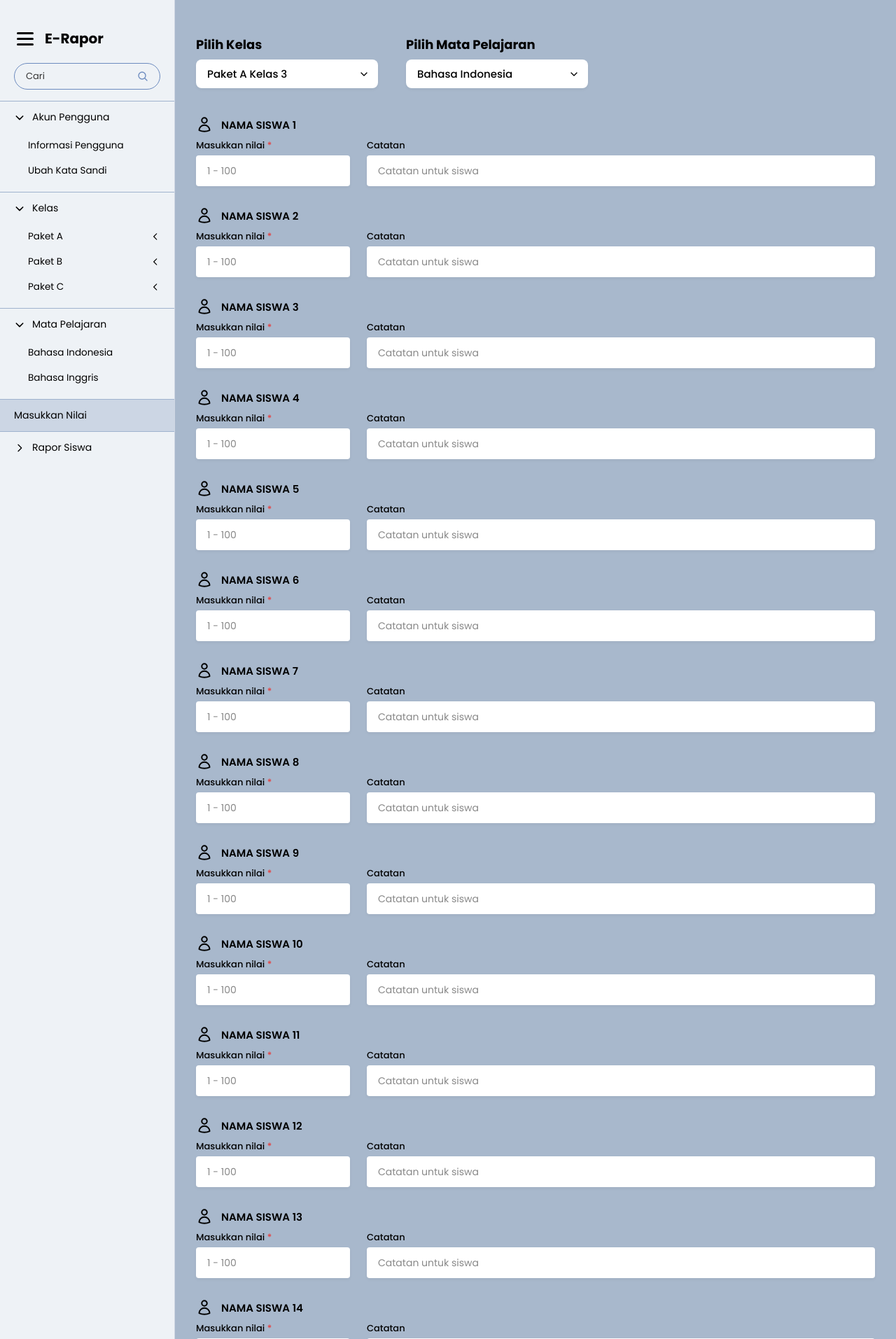
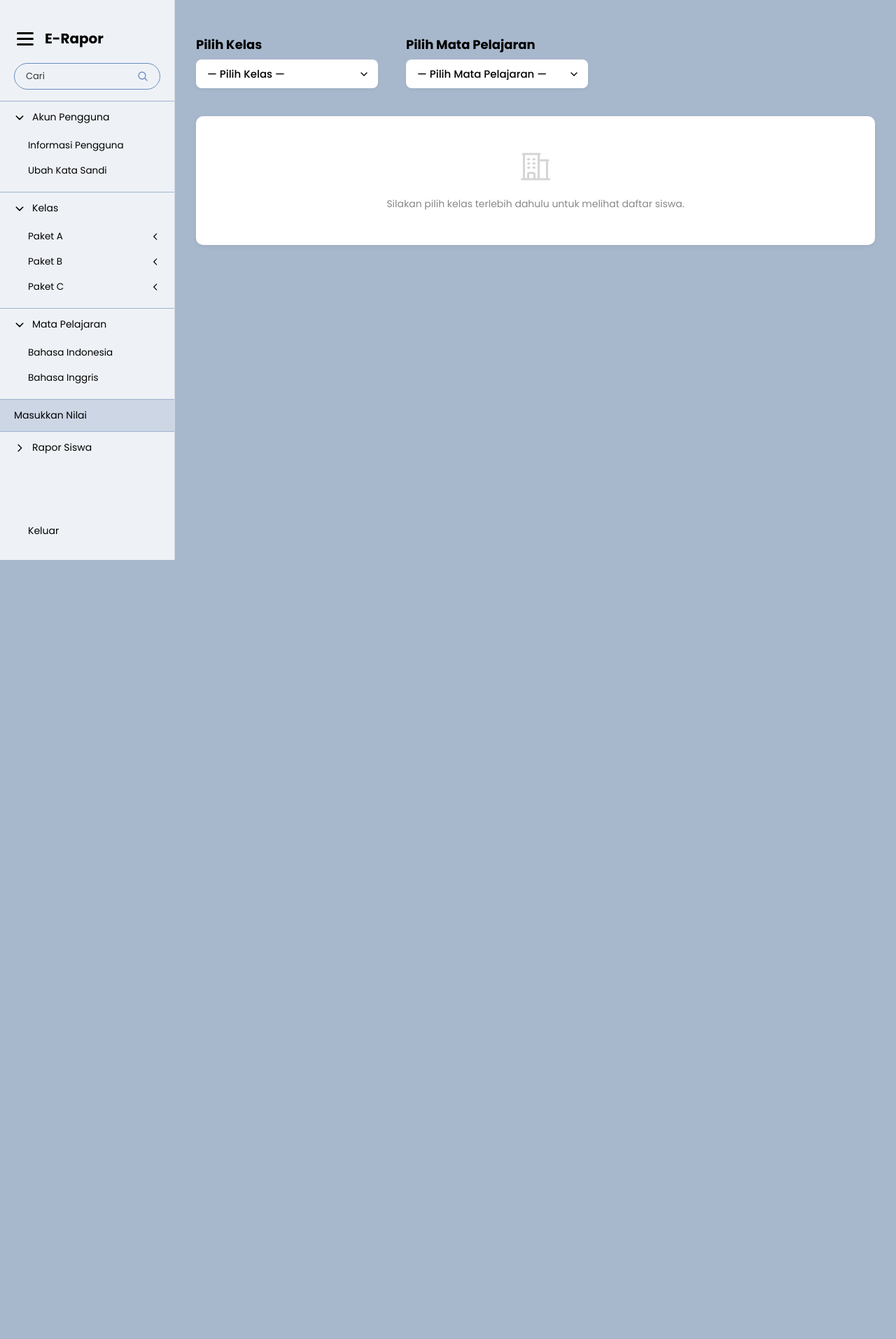
Before and after one commit to Kelompok-5-PPL-23-05/KELOMPOK-E, a Laravel app: page /dashboard in a window 1280 px wide. Shown: the top 1913 px of the page at 70% size. After the commit the page ends 800 px from the top, so only its background shows below. Run offline with Laravel 12, Linux system fonts and the light colour scheme; a user stored in the database is signed in; data comes from the database, SQL or seed files in the repository.

Commit message:
PPLE-5 implementasi dropdown pilih kelas terintegrasi DB dan filter data siswa hybrid (asli & dummy) di dashboard guru

```diff
--- a/Template Laravel/app/Http/Controllers/DashboardController.php
+++ b/Template Laravel/app/Http/Controllers/DashboardController.php
@@ -11,24 +11,36 @@
 class DashboardController extends Controller
 {
     /**
-     * Tampilkan halaman dashboard/homepage
+     * Tampilkan halaman dashboard guru.
+     * Guru memilih kelas via dropdown; daftar siswa difilter berdasarkan kelas terpilih.
      */
     public function index(Request $request)
     {
-        $kelas = Kelas::all();
-        $mataPelajaran = MataPelajaran::all();
+        // Ambil semua kelas dan mata pelajaran dari DB untuk mengisi dropdown
+        $kelasList    = Kelas::orderBy('nama_kelas')->get();
+        $mataPelajaran = MataPelajaran::orderBy('nama_mapel')->get();
 
+        // Pilihan dari query string (?kelas_id=x&mapel_id=y)
         $selectedKelas = $request->get('kelas_id');
         $selectedMapel = $request->get('mapel_id');
 
-        $siswa = collect();
+        // Ambil data kelas terpilih (untuk heading / info)
+        $kelasTerpilih = $selectedKelas
+            ? Kelas::find($selectedKelas)
+            : null;
 
-        for ($i = 1; $i <= 35; $i++) {
-            $siswa->push((object)[
-                'nama_siswa' => 'Nama Siswa '.$i
-            ]);
-        }
+        // Ambil siswa berdasarkan kelas terpilih; kosong jika belum memilih
+        $siswa = $selectedKelas
+            ? Siswa::where('Kelasid_kelas', $selectedKelas)->orderBy('nama_siswa')->get()
+            : collect();
 
-        return view('dashboard', compact('kelas', 'mataPelajaran', 'siswa', 'selectedKelas', 'selectedMapel'));
+        return view('dashboard', compact(
+            'kelasList',
+            'mataPelajaran',
+            'siswa',
+            'selectedKelas',
+            'selectedMapel',
+            'kelasTerpilih'
+        ));
     }
 }
--- a/Template Laravel/resources/views/dashboard.blade.php
+++ b/Template Laravel/resources/views/dashboard.blade.php
@@ -418,57 +418,152 @@
     <!-- ════════════ MAIN CONTENT ════════════ -->
     <main class="main-content">
 
+        {{-- ── Flash Messages ── --}}
+        @if(session('success'))
+            <div style="
+                background-color:#d4edda; color:#155724;
+                border:1px solid #c3e6cb; border-radius:8px;
+                padding:14px 20px; margin-bottom:24px;
+                font-size:14px; font-weight:500;">
+                {{ session('success') }}
+            </div>
+        @endif
+        @if($errors->any())
+            <div style="
+                background-color:#f8d7da; color:#721c24;
+                border:1px solid #f5c6cb; border-radius:8px;
+                padding:14px 20px; margin-bottom:24px;
+                font-size:14px; font-weight:500;">
+                @foreach($errors->all() as $error){{ $error }}<br>@endforeach
+            </div>
+        @endif
+
+        {{-- ── Filter Form (GET) ── --}}
+        <form id="filter-form" method="GET" action="{{ route('dashboard') }}">
+
             <div class="filter-row">
+                {{-- Dropdown Pilih Kelas --}}
                 <div class="filter-group">
-                <label>Pilih Kelas</label>
-                <select class="filter-select">
-                    <option>Paket A Kelas 3</option>
+                    <label for="kelas_id">Pilih Kelas</label>
+                    <select
+                        id="kelas_id"
+                        name="kelas_id"
+                        class="filter-select"
+                        onchange="document.getElementById('filter-form').submit()">
+                        <option value="">— Pilih Kelas —</option>
+                        @foreach($kelasList as $kelas)
+                            <option
+                                value="{{ $kelas->id_kelas }}"
+                                {{ $selectedKelas == $kelas->id_kelas ? 'selected' : '' }}>
+                                {{ $kelas->nama_kelas }}
+                            </option>
+                        @endforeach
                     </select>
                 </div>
 
+                {{-- Dropdown Pilih Mata Pelajaran --}}
                 <div class="filter-group">
-                <label>Pilih Mata Pelajaran</label>
-                <select class="filter-select">
-                    <option>Bahasa Indonesia</option>
+                    <label for="mapel_id">Pilih Mata Pelajaran</label>
+                    <select
+                        id="mapel_id"
+                        name="mapel_id"
+                        class="filter-select"
+                        onchange="document.getElementById('filter-form').submit()">
+                        <option value="">— Pilih Mata Pelajaran —</option>
+                        @foreach($mataPelajaran as $mapel)
+                            <option
+                                value="{{ $mapel->id_mapel }}"
+                                {{ $selectedMapel == $mapel->id_mapel ? 'selected' : '' }}>
+                                {{ $mapel->nama_mapel }}
+                            </option>
+                        @endforeach
                     </select>
                 </div>
             </div>
 
-        <form action="#" method="POST">
+        </form>
+
+        {{-- ── Info heading kelas terpilih ── --}}
+        @if($kelasTerpilih)
+            <p style="font-size:15px; font-weight:600; margin-bottom:20px; color:#2c3e50;">
+                Kelas: {{ $kelasTerpilih->nama_kelas }}
+                <span style="font-weight:400; color:#555;">({{ $siswa->count() }} siswa)</span>
+            </p>
+        @endif
+
+        {{-- ── Prompt jika belum pilih kelas ── --}}
+        @if(!$selectedKelas)
+            <div style="
+                background:#fff; border-radius:10px;
+                padding:48px 24px; text-align:center;
+                box-shadow:0 2px 6px rgba(0,0,0,0.06);
+                color:#888;">
+                <svg style="width:48px;height:48px;margin-bottom:12px;opacity:.35;"
+                     fill="none" viewBox="0 0 24 24" stroke="currentColor">
+                    <path stroke-linecap="round" stroke-linejoin="round" stroke-width="1.5"
+                          d="M2.25 21h19.5m-18-18v18m10.5-18v18m6-13.5V21
+                             M6.75 6.75h.75m-.75 3h.75m-.75 3h.75
+                             m3-6h.75m-.75 3h.75m-.75 3h.75
+                             M6.75 21v-3.375c0-.621.504-1.125 1.125-1.125h2.25
+                             c.621 0 1.125.504 1.125 1.125V21
+                             M3 3h12m-.75 4.5H21m-3.75 0h.008v.008h-.008v-.008z"/>
+                </svg>
+                <p style="font-size:14px;">Silakan pilih kelas terlebih dahulu untuk melihat daftar siswa.</p>
+            </div>
+
+        {{-- ── Form input nilai (tampil setelah kelas dipilih) ── --}}
+        @else
+            <form action="{{ route('nilai.store') }}" method="POST">
+                @csrf
+                <input type="hidden" name="kelas_id" value="{{ $selectedKelas }}">
+                <input type="hidden" name="mapel_id" value="{{ $selectedMapel }}">
 
                 <div class="student-list">
 
-    @for($i = 1; $i <= 35; $i++)
+                    {{-- ── Siswa nyata dari database (dengan nama) ── --}}
+                    @foreach($siswa as $s)
                     <div class="student-row">
                         <div class="student-name">
                             <svg fill="none" viewBox="0 0 24 24" stroke="currentColor">
                                 <path stroke-linecap="round" stroke-linejoin="round"
                                     d="M15.75 6a3.75 3.75 0 11-7.5 0 3.75 3.75 0 017.5 0zM4.501 20.118a7.5 7.5 0 0114.998 0A17.933 17.933 0 0112 21.75c-2.676 0-5.216-.584-7.499-1.632z"/>
                             </svg>
+                            {{ strtoupper($s->nama_siswa) }}
+                        </div>
+                        <div class="input-row">
+                            <div class="input-group nilai">
+                                <label>Masukkan nilai <span class="required">*</span></label>
+                                <input type="number" class="form-input" placeholder="1 - 100"
+                                       min="1" max="100" oninput="batasNilai(this)">
+                            </div>
+                            <div class="input-group catatan">
+                                <label>Catatan</label>
+                                <input type="text" class="form-input" placeholder="Catatan untuk siswa">
+                            </div>
+                        </div>
+                    </div>
+                    @endforeach
 
+                    {{-- ── Sisa slot kosong sampai 35 ── --}}
+                    @for($i = $siswa->count() + 1; $i <= 35; $i++)
+                    <div class="student-row">
+                        <div class="student-name">
+                            <svg fill="none" viewBox="0 0 24 24" stroke="currentColor">
+                                <path stroke-linecap="round" stroke-linejoin="round"
+                                    d="M15.75 6a3.75 3.75 0 11-7.5 0 3.75 3.75 0 017.5 0zM4.501 20.118a7.5 7.5 0 0114.998 0A17.933 17.933 0 0112 21.75c-2.676 0-5.216-.584-7.499-1.632z"/>
+                            </svg>
                             NAMA SISWA {{ $i }}
                         </div>
-
                         <div class="input-row">
-
                             <div class="input-group nilai">
                                 <label>Masukkan nilai <span class="required">*</span></label>
-
-                <input
-                    type="number"
-                    class="form-input"
-                    placeholder="1 - 100"
-                    min="1"
-                    max="100"
-                    oninput="batasNilai(this)">
+                                <input type="number" class="form-input" placeholder="1 - 100"
+                                       min="1" max="100" oninput="batasNilai(this)">
                             </div>
-
                             <div class="input-group catatan">
                                 <label>Catatan</label>
-
                                 <input type="text" class="form-input" placeholder="Catatan untuk siswa">
                             </div>
-
                         </div>
                     </div>
                     @endfor
@@ -478,8 +573,9 @@
                 <div class="submit-wrapper">
                     <button type="button" class="btn-submit">Submit</button>
                 </div>
+            </form>
+        @endif
 
-</form>
     </main>
 
 <script>
--- a/Template Laravel/routes/web.php
+++ b/Template Laravel/routes/web.php
@@ -29,10 +29,9 @@
     Route::post('/absensi',       [AbsensiController::class, 'store'])->name('absensi.store');
     Route::get('/absensi/rekap',  [AbsensiController::class, 'rekap'])->name('absensi.rekap');
 
-    // ─── Nilai (placeholder) ──────────────────────────────────
-    Route::post('/nilai', function () {
-        return back()->with('success', 'Nilai berhasil disimpan!');
-    })->name('nilai.store');
+    // ─── Nilai ────────────────────────────────────────────────
+    Route::get('/nilai',         [NilaiController::class, 'index'])->name('nilai.index');
+    Route::post('/nilai/store',  [NilaiController::class, 'store'])->name('nilai.store');
 
     // ─── Admin Dashboard ──────────────────────────────────────
     Route::get('/admin', [AdminController::class, 'dashboard'])->name('admin.dashboard');
@@ -49,7 +48,3 @@
     // Logout
     Route::post('/logout', [AuthController::class, 'logout'])->name('logout');
 });
-
-//Nilai
-Route::get('/nilai', [NilaiController::class, 'index']);
-Route::post('/nilai/store', [NilaiController::class, 'store']);
```
Also changed, not shown: Template Laravel/app/Http/Controllers/NilaiController.php (+47 -11 lines), Template Laravel/app/Models/Nilai.php (+9 -1 lines), 1 other file. Lines whose indentation alone changed are shown as unchanged.
